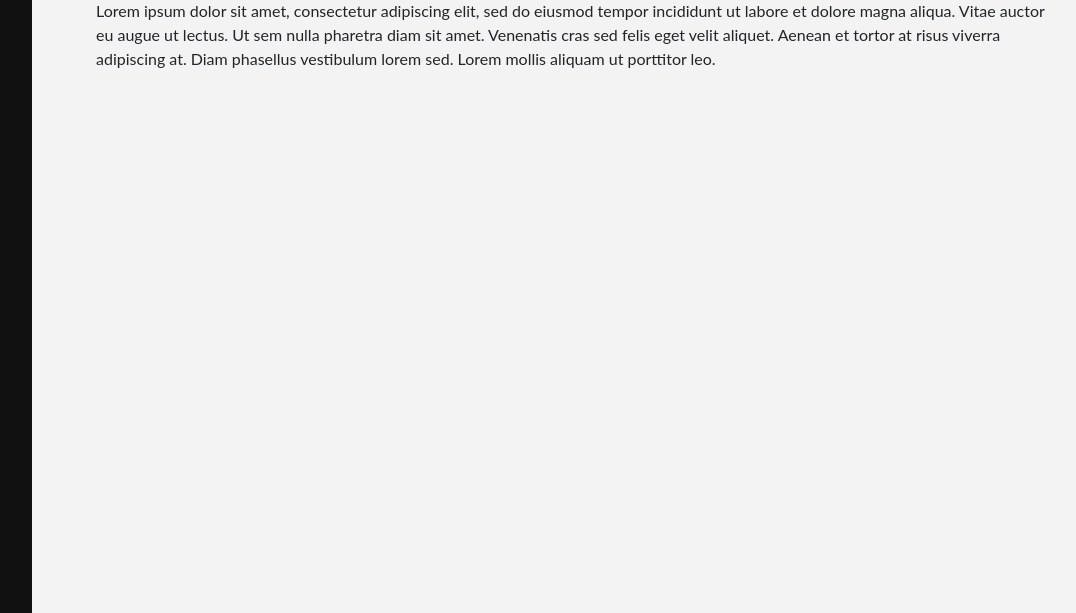
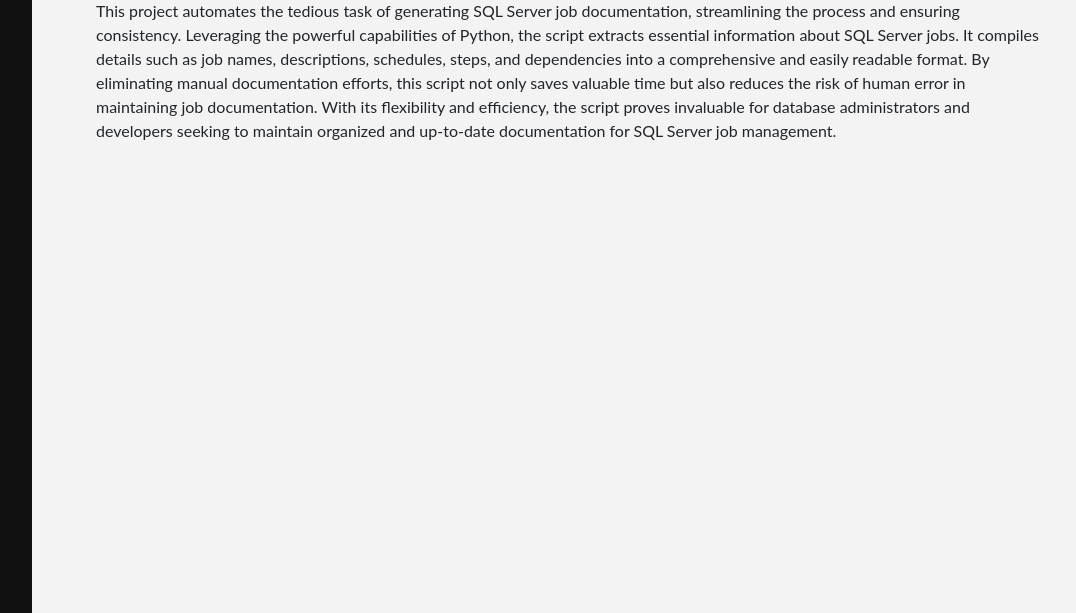
Before and after one commit to JuliusJohnson/sqldocjobdemo, a Flask app: page / in a window 1280 px wide. Shown: the part 187-800 px from the top of the page, without its empty margins (168-1244 px from the left). Run offline with Flask 3, Linux system fonts and the light colour scheme; data that the repository does not hold is empty; parts of the project's set-up code (start-up, migrations or seed data) failed here and were passed over.

Commit message:
Added summary to homepage

```diff
--- a/templates/index.html
+++ b/templates/index.html
@@ -36,10 +36,7 @@
             <div class="header-img">
             </div>
             <div class="intro">
-                <p>Lorem ipsum dolor sit amet, consectetur adipiscing elit, sed do eiusmod tempor incididunt ut labore
-                    et dolore magna aliqua. Vitae auctor eu augue ut lectus. Ut sem nulla pharetra diam sit amet.
-                    Venenatis cras sed felis eget velit aliquet. Aenean et tortor at risus viverra adipiscing at. Diam
-                    phasellus vestibulum lorem sed. Lorem mollis aliquam ut porttitor leo. </p>
+                <p>This project automates the tedious task of generating SQL Server job documentation, streamlining the process and ensuring consistency. Leveraging the powerful capabilities of Python, the script extracts essential information about SQL Server jobs. It compiles details such as job names, descriptions, schedules, steps, and dependencies into a comprehensive and easily readable format. By eliminating manual documentation efforts, this script not only saves valuable time but also reduces the risk of human error in maintaining job documentation. With its flexibility and efficiency, the script proves invaluable for database administrators and developers seeking to maintain organized and up-to-date documentation for SQL Server job management. </p> <!--Generated with -Chat GPT; Edited by Julius -->
             </div>
             <div class="main-overview">
                 {% for i in jobSteps %}
```
